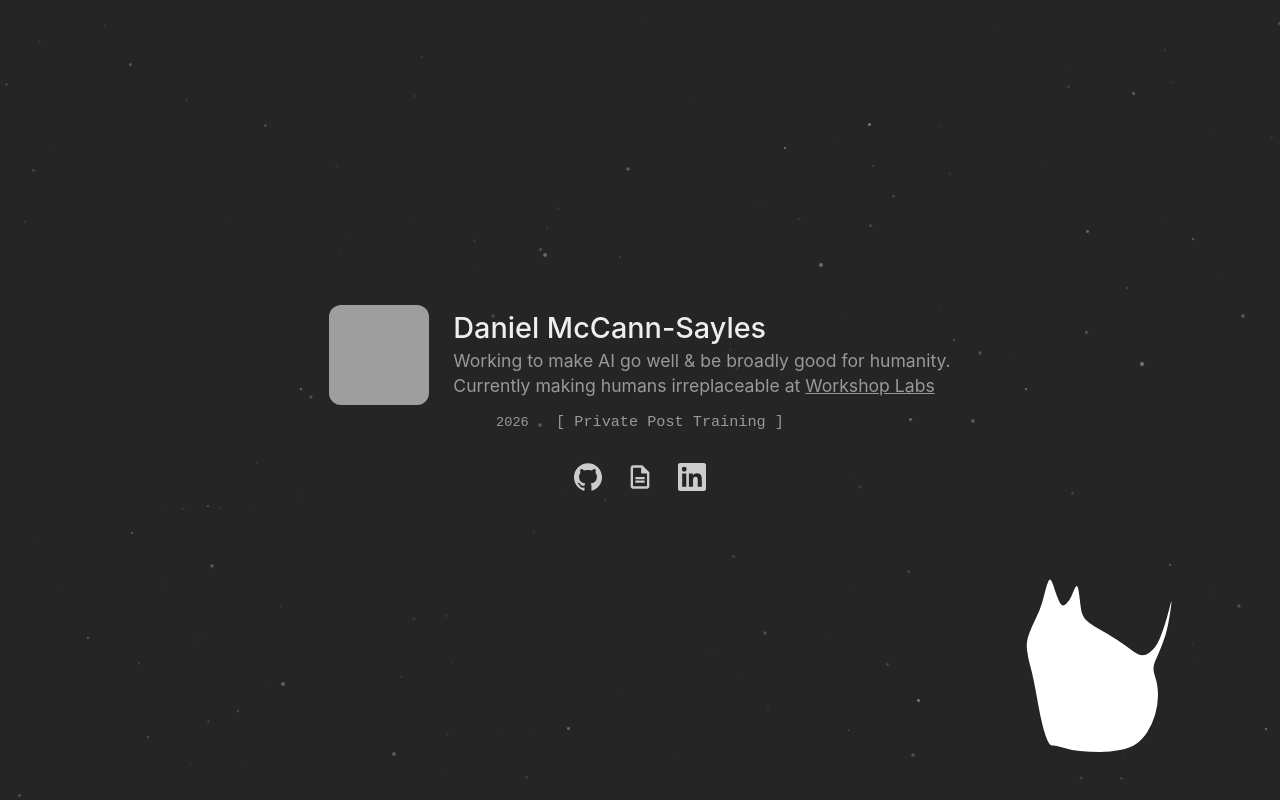
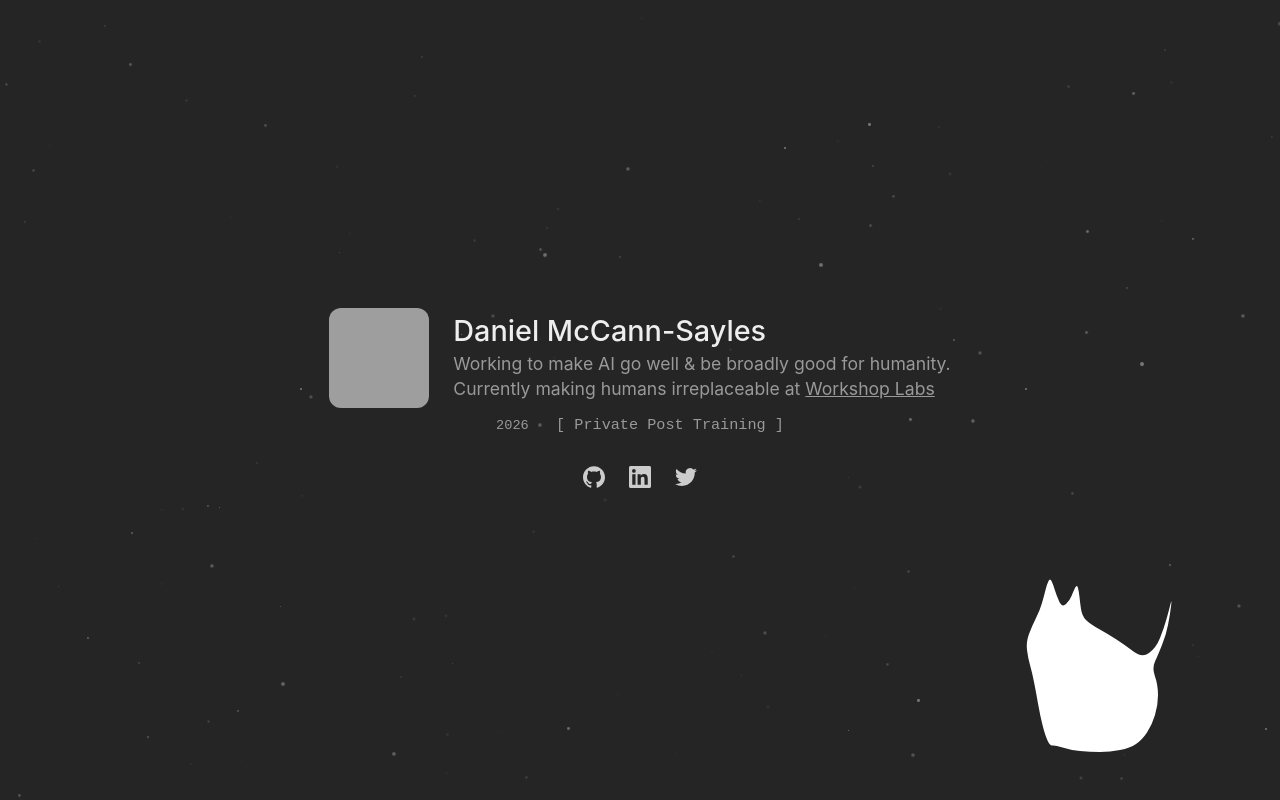
Before and after one commit to danielmccannsayles/danielmccannsayles.github.io, a Svelte app: page / in a window 1280 px wide. Built offline with nearby package versions, Linux system fonts and the light colour scheme; grey boxes are pictures that could not be loaded.

Commit message:
twitter & small icons

```diff
--- a/src/App.svelte
+++ b/src/App.svelte
@@ -1,6 +1,6 @@
 <script>
-  import { resume, photo26 } from "$assets";
-  import { GithubIcon, ResumeIcon, LinkedInIcon } from "$icons";
+  import { photo26 } from "$assets";
+  import { GithubIcon, LinkedInIcon, TwitterIcon } from "$icons";
   import StarBackground from "./components/StarBackground.svelte";
   import SoftBodyCat from "./components/SoftBodyCat.svelte";
   import WatercolorTest from "./components/WatercolorTest.svelte";
@@ -18,7 +18,12 @@
         Working to make AI go well & be broadly good for humanity.
       </p>
       <p class="tagline">
-        Currently making humans irreplaceable at <a href="https://www.workshoplabs.ai" target="_blank" rel="noopener" class="tagline-link">Workshop Labs</a>
+        Currently making humans irreplaceable at <a
+          href="https://www.workshoplabs.ai"
+          target="_blank"
+          rel="noopener"
+          class="tagline-link">Workshop Labs</a
+        >
       </p>
     </div>
   </div>
@@ -39,9 +44,6 @@
     >
       <GithubIcon />
     </a>
-    <a href={resume} target="_blank" rel="noopener" aria-label="Resume">
-      <ResumeIcon />
-    </a>
     <a
       href="https://www.linkedin.com/in/daniel-mccann-sayles/"
       target="_blank"
@@ -50,5 +52,13 @@
     >
       <LinkedInIcon />
     </a>
+    <a
+      href="https://x.com/DanielMcCannSay"
+      target="_blank"
+      rel="noopener"
+      aria-label="Twitter"
+    >
+      <TwitterIcon />
+    </a>
   </div>
 </main>
--- a/src/icons/GithubIcon.svelte
+++ b/src/icons/GithubIcon.svelte
@@ -1,4 +1,4 @@
-<svg viewBox="0 0 24 24" width="28" height="28" fill="currentColor">
+<svg viewBox="0 0 24 24" width="22" height="22" fill="currentColor">
   <path
     d="M12 .297c-6.63 0-12 5.373-12 12 0 5.303 3.438 9.8 8.205 11.385.6.113.82-.258.82-.577 0-.285-.01-1.04-.015-2.04-3.338.724-4.042-1.61-4.042-1.61C4.422 18.07 3.633 17.7 3.633 17.7c-1.087-.744.084-.729.084-.729 1.205.084 1.838 1.236 1.838 1.236 1.07 1.835 2.809 1.305 3.495.998.108-.776.417-1.305.76-1.605-2.665-.3-5.466-1.332-5.466-5.93 0-1.31.465-2.38 1.235-3.22-.135-.303-.54-1.523.105-3.176 0 0 1.005-.322 3.3 1.23.96-.267 1.98-.399 3-.405 1.02.006 2.04.138 3 .405 2.28-1.552 3.285-1.23 3.285-1.23.645 1.653.24 2.873.12 3.176.765.84 1.23 1.91 1.23 3.22 0 4.61-2.805 5.625-5.475 5.92.42.36.81 1.096.81 2.22 0 1.606-.015 2.896-.015 3.286 0 .315.21.69.825.57C20.565 22.092 24 17.592 24 12.297c0-6.627-5.373-12-12-12"
   />
--- a/src/icons/LinkedInIcon.svelte
+++ b/src/icons/LinkedInIcon.svelte
@@ -1,4 +1,4 @@
-<svg viewBox="0 0 24 24" width="28" height="28" fill="currentColor">
+<svg viewBox="0 0 24 24" width="22" height="22" fill="currentColor">
   <path
     d="M20.447 20.452h-3.554v-5.569c0-1.328-.027-3.037-1.852-3.037-1.853 0-2.136 1.445-2.136 2.939v5.667H9.351V9h3.414v1.561h.046c.477-.9 1.637-1.85 3.37-1.85 3.601 0 4.267 2.37 4.267 5.455v6.286zM5.337 7.433a2.062 2.062 0 01-2.063-2.065 2.064 2.064 0 112.063 2.065zm1.782 13.019H3.555V9h3.564v11.452zM22.225 0H1.771C.792 0 0 .774 0 1.729v20.542C0 23.227.792 24 1.771 24h20.451C23.2 24 24 23.227 24 22.271V1.729C24 .774 23.2 0 22.222 0h.003z"
   />
--- /dev/null
+++ b/src/icons/TwitterIcon.svelte
@@ -0,0 +1,5 @@
+<svg viewBox="0 0 24 24" width="22" height="22" fill="currentColor">
+  <path
+    d="M23.953 4.57a10 10 0 01-2.825.775 4.958 4.958 0 002.163-2.723c-.951.555-2.005.959-3.127 1.184a4.92 4.92 0 00-8.384 4.482C7.69 8.095 4.067 6.13 1.64 3.162a4.822 4.822 0 00-.666 2.475c0 1.71.87 3.213 2.188 4.096a4.904 4.904 0 01-2.228-.616v.06a4.923 4.923 0 003.946 4.827 4.996 4.996 0 01-2.212.085 4.936 4.936 0 004.604 3.417 9.867 9.867 0 01-6.102 2.105c-.39 0-.779-.023-1.17-.067a13.995 13.995 0 007.557 2.209c9.053 0 13.998-7.496 13.998-13.985 0-.21 0-.42-.015-.63A9.935 9.935 0 0024 4.59z"
+  />
+</svg>
--- a/src/icons/index.js
+++ b/src/icons/index.js
@@ -7,3 +7,4 @@ export { default as VerboseIcon } from "./VerboseIcon.svelte";
 export { default as GithubIcon } from "./GithubIcon.svelte";
 export { default as ResumeIcon } from "./ResumeIcon.svelte";
 export { default as LinkedInIcon } from "./LinkedInIcon.svelte";
+export { default as TwitterIcon } from "./TwitterIcon.svelte";
```
